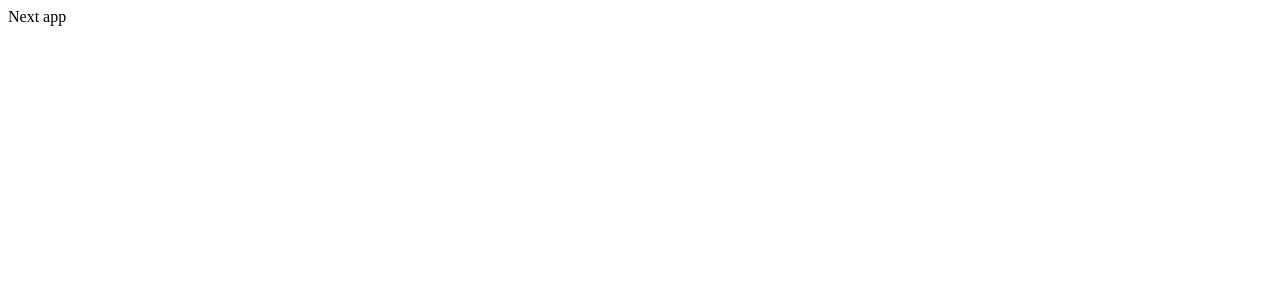
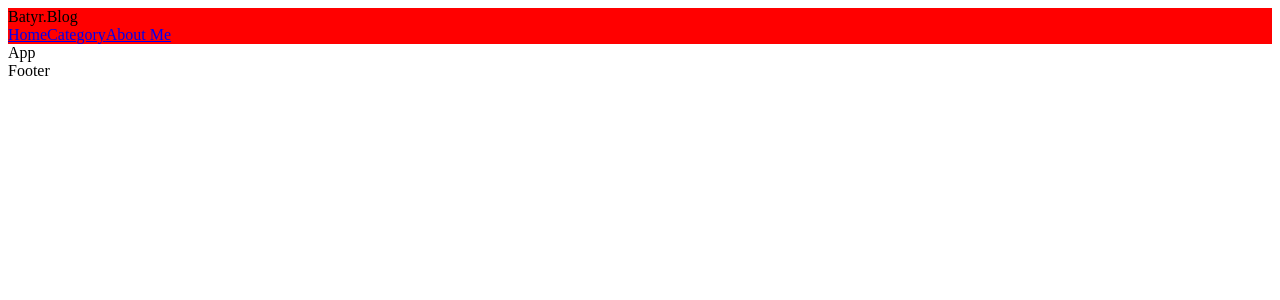
Before and after one commit to BatyrDaurov/blog-next, a Next.js app: page / in a window 1280 px wide. Shown: the top 300 px of the page. Built offline with nearby package versions, Linux system fonts and the light colour scheme.

Commit message:
build: create base layout

```diff
--- /dev/null
+++ b/components/layouts/primary/PrimaryLayout.tsx
@@ -0,0 +1,32 @@
+import Footer from './footer/Footer';
+import Header from './header/Header';
+
+type Props = {
+  children: React.ReactNode;
+};
+
+const PrimaryLayout = ({ children }: Props) => {
+  const links = [
+    {
+      label: 'Home',
+      url: '/',
+    },
+    {
+      label: 'Category',
+      url: '/categories',
+    },
+    {
+      label: 'About Me',
+      url: '/about',
+    },
+  ];
+  return (
+    <>
+      <Header links={links} />
+      {children}
+      <Footer />
+    </>
+  );
+};
+
+export default PrimaryLayout;
--- /dev/null
+++ b/components/layouts/primary/footer/Footer.tsx
@@ -0,0 +1,5 @@
+const Footer = () => {
+  return <footer>Footer</footer>;
+};
+
+export default Footer;
--- /dev/null
+++ b/components/layouts/primary/header/Header.module.scss
@@ -0,0 +1,3 @@
+.header {
+  background-color: red;
+}
--- /dev/null
+++ b/components/layouts/primary/header/Header.tsx
@@ -0,0 +1,30 @@
+import Link from 'next/link';
+import s from './Header.module.scss';
+
+type LinkType = {
+  label: string;
+  url: string;
+};
+type Props = {
+  links: LinkType[];
+};
+
+const Header = ({ links }: Props) => {
+  return (
+    <header className={s.header}>
+      <div className={`${s.logo} ${s.header__logo}`}>
+        <span className={s.logo__sup}>Batyr</span>
+        <span className={s.logo__sub}>.Blog</span>
+      </div>
+      <nav className={`${s.nav} ${s.header__nav}`}>
+        {links.map((el: LinkType) => (
+          <Link key={el.url} href={el.url}>
+            {el.label}
+          </Link>
+        ))}
+      </nav>
+    </header>
+  );
+};
+
+export default Header;
--- a/pages/index.tsx
+++ b/pages/index.tsx
@@ -1,7 +1,8 @@
 import type { NextPage } from 'next';
+import PrimaryLayout from '../components/layouts/primary/PrimaryLayout';
 
 const Home: NextPage = () => {
-  return <>Next app</>;
+  return <PrimaryLayout>App</PrimaryLayout>;
 };
 
 export default Home;
```
Also changed, not shown: components/global/footer/Footer.tsx (deleted, +0 -7 lines), components/global/header/Header.tsx (deleted, +0 -7 lines), components/layouts/primary/footer/Footer.module.scss (added).
